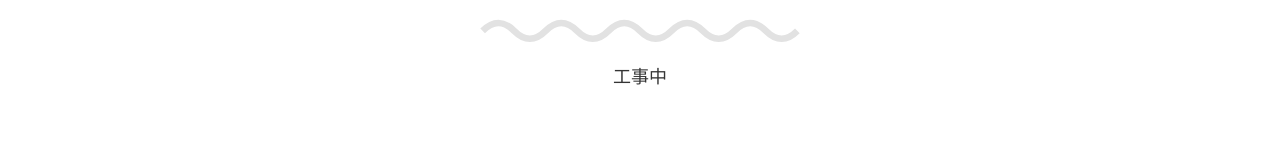
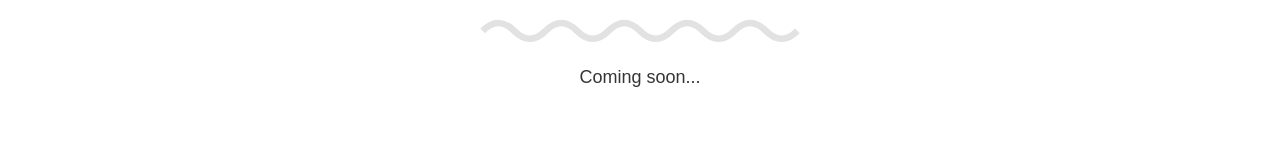
Before and after one commit to takara2314/3rd-tobamaru-lastyear, a SvelteKit app: page /point in a window 1280 px wide. Shown: the part 185-338 px from the top of the page. Built offline with nearby package versions, Linux system fonts and the light colour scheme; a web font is replaced by a local one.

Commit message:
元に戻した

```diff
--- a/src/routes/point/+page.svelte
+++ b/src/routes/point/+page.svelte
@@ -15,7 +15,7 @@
       ここがスゴイ！
     </H2>
     <div>
-      工事中
+      Coming soon...
     </div>
   </article>
 </main>
```
